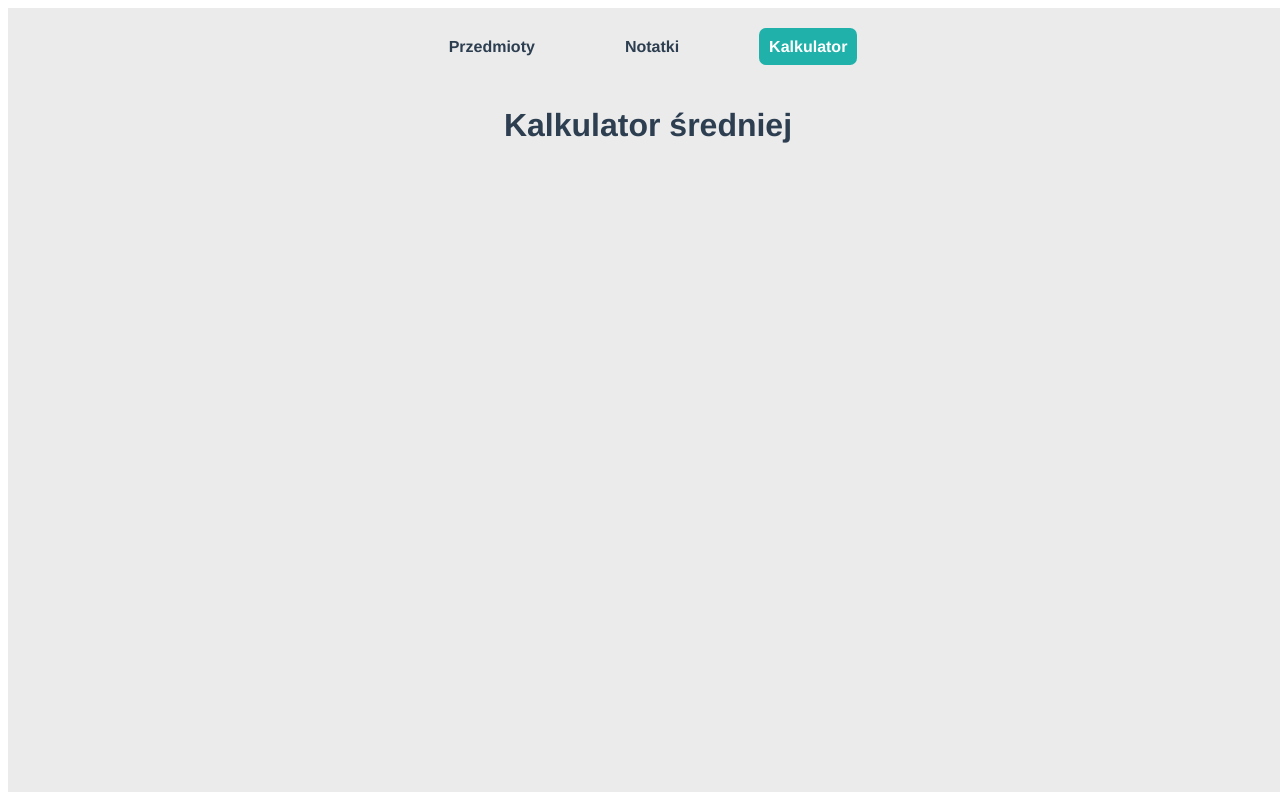
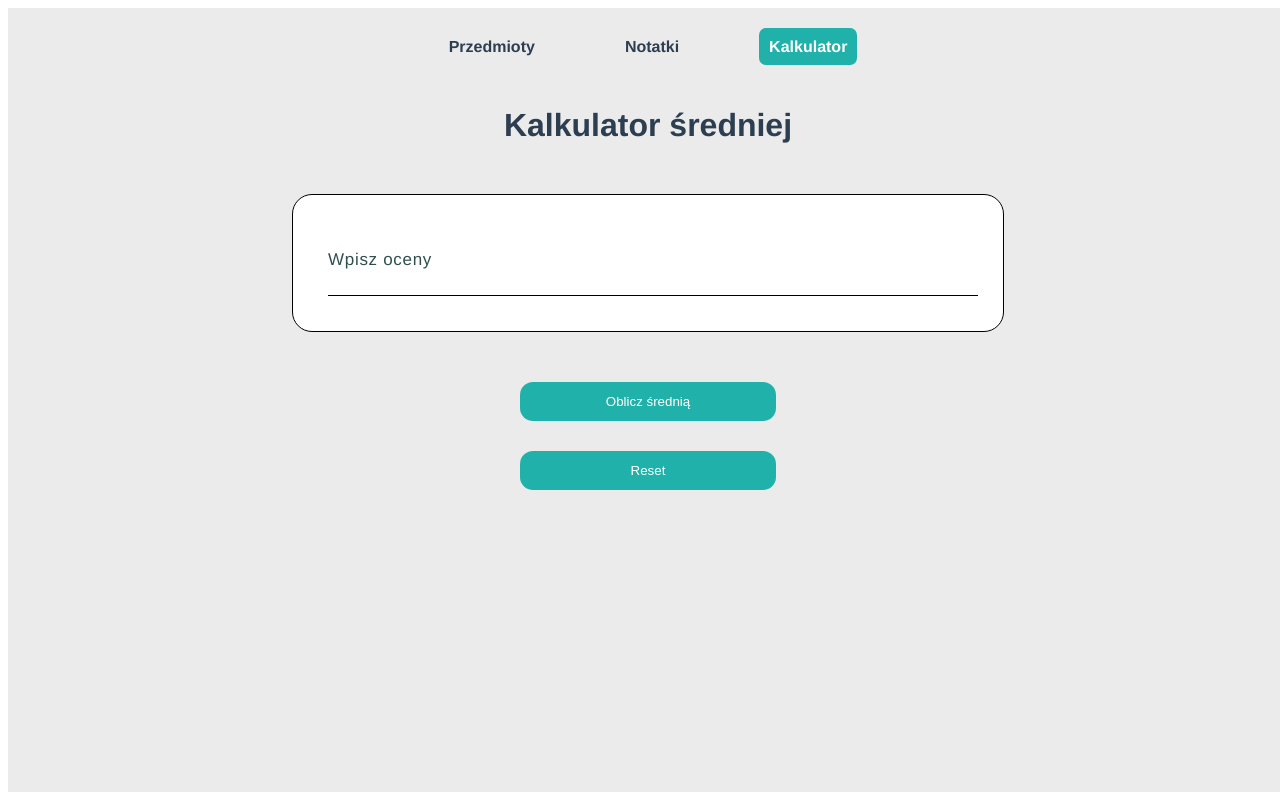
Before and after one commit to PawelRogoza/student-assistant, a Vue app: page /kalkulator in a window 1280 px wide. Built offline with nearby package versions, Linux system fonts and the light colour scheme.

Commit message:
Kalkulator

```diff
--- a/src/views/Kalkulator.vue
+++ b/src/views/Kalkulator.vue
@@ -1,9 +1,100 @@
 <template>
   <h1>Kalkulator średniej</h1>
+
+  <form>
+    <label>Wpisz oceny</label>
+    <input type="text" v-model.number="ocena" @keypress.enter="dodajOcene" />
+    <span class="errorMessage" v-show="pokazError">Wprowadź poprawną liczbę</span>
+
+    <span v-for="ocena in oceny" :key="ocena">{{ocena}}, </span>
+  </form>
+  <button class="obliczSrednia" @click="obliczSrednia">Oblicz średnią</button>
+  <button class="obliczSrednia" @click="resetujSrednia">Reset</button>
+  <div v-if="pokazSrednia" class="srednia">
+    Średnia: {{suma}}
+  </div>
+
 </template>
 
 <script>
 export default {
+  data() {
+    return {
+      ocena: "",
+      oceny: [],
+      pokazEnter: true,
+      pokazError: false,
+      suma: null,
+      result: null,
+      roundedResult: null,
+      pokazSrednia: false,
+    };
+  },
+  methods: {
+    dodajOcene(e) {
+      e.preventDefault();
+      if (this.ocena != null && this.ocena >= 2 && this.ocena <= 5) {
+        this.oceny.push(this.ocena);
+        this.pokazError = false;
+      } else {
+        this.pokazError = true;
+      }
+      this.ocena = "";
+      console.log(this.oceny);
+    },
+    dodajLPrzedmiotow(e) {
+      e.preventDefault();
+      if (this.lPrzedmiotow != null) {
+        this.pokazEnter = false
+      }
+    },
+    obliczSrednia() {
+      var sum = this.oceny.reduce(function (a, b) {
+        return a + b;
+      });
+      this.result = sum / this.oceny.length
+      this.roundedResult = Math.round((this.result + Number.EPSILON) * 100) / 100;
+      this.suma = this.roundedResult
+      this.pokazSrednia = !this.pokazSrednia
+    },
+    resetujSrednia() {
+      window.location.reload();
+    }
+  },
+};
+</script>
 
+<style scoped>
+.errorMessage {
+  color: crimson;
+  opacity: 0.7;
+  font-style: italic;
+  font-size: 12px;
 }
-</script>
+.obliczSrednia {
+  display: block;
+  background: lightseagreen;
+  color: white;
+  padding: 12px 15px 12px 15px;
+  margin: 0 auto;
+  margin-top: 30px;
+  border: 0;
+  border-radius: 13px;
+  width: 20%;
+}
+.obliczSrednia:hover {
+  transform: scale(1.1);
+}
+.srednia {
+  margin-top: 30px;
+  width: 100px;
+  height: 40px;
+  padding: 5px;
+  display: inline-block;
+  justify-content: center;
+  border: 1px solid black;
+}
+.dodaj {
+  display: inline-block;
+}
+</style>
```
